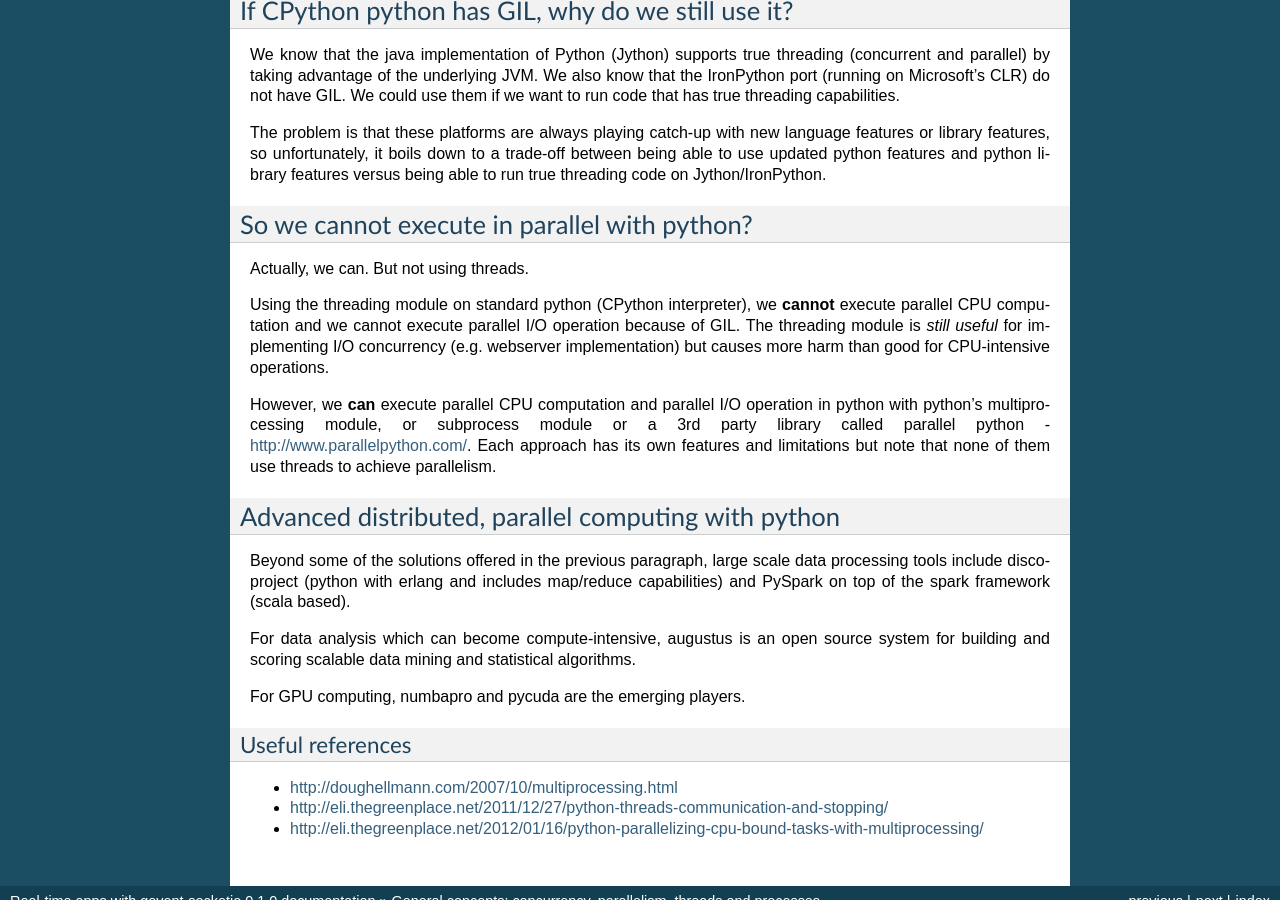
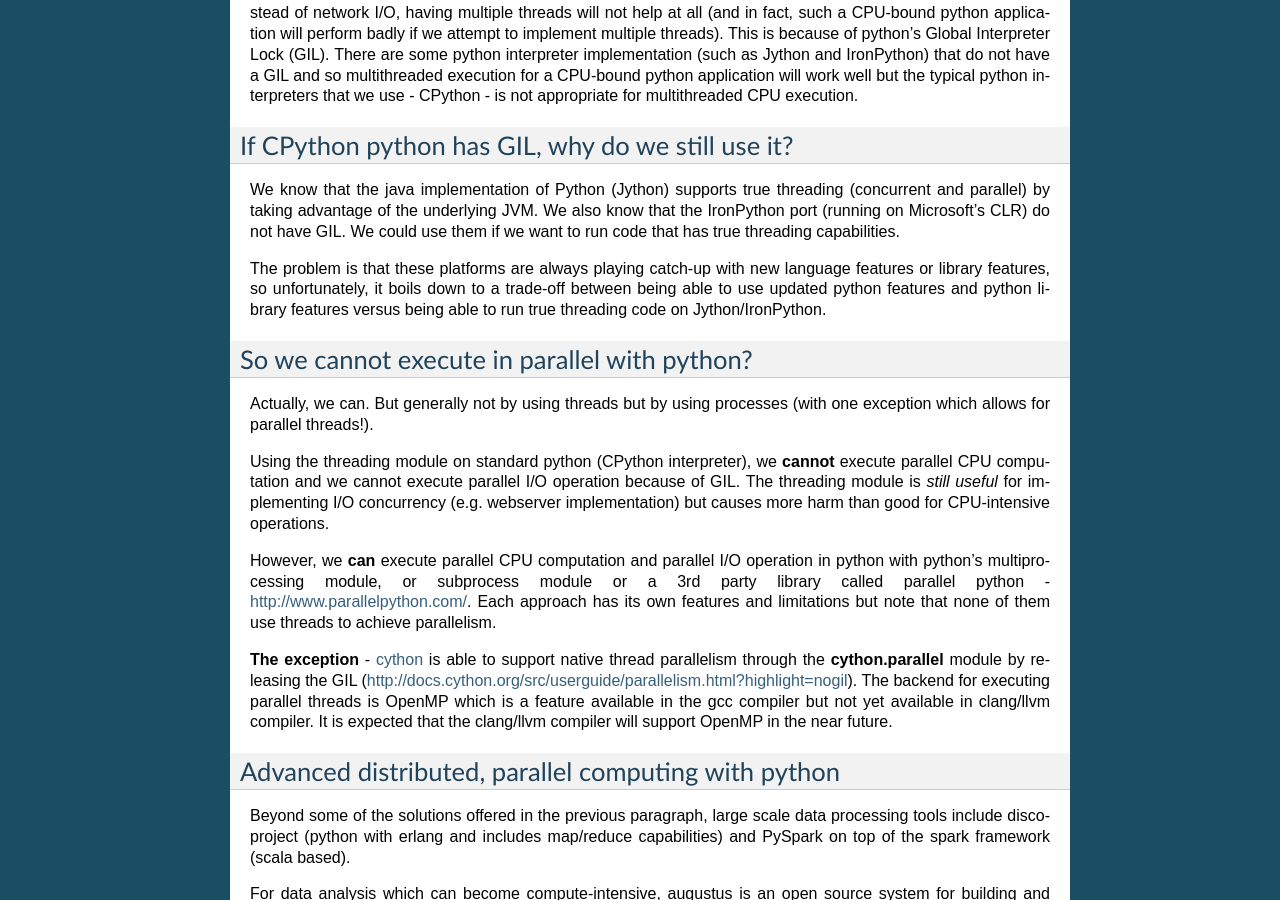
Before and after one commit to calvinchengx/learngeventsocketio, a Sphinx documentation site: the page built from docs/source/general_concepts.rst, in a window 1280 px wide and 900 px high, scrolled down 2372 px. Built offline with Sphinx 7.4.7, drawn with Linux system fonts in a browser that asks for light colours; formulas are drawn with MathJax 3; some of the changed text lies outside the part shown.

Commit message:
Update general concepts

```diff
--- a/docs/source/general_concepts.rst
+++ b/docs/source/general_concepts.rst
@@ -11,6 +11,12 @@
 So what's the difference, you ask?
 
 Concurrency and parallelism are distinct concepts. Concurrency is concerned with managing access to shared state from different threads, whereas parallelism is concerned with utilizing multiple processors/cores to improve the performance of a computation.
+
+What's a coroutine?
+----------------------
+
+It's a computer program that generalize subroutines to allow multiple entry points for suspending and resuming execution at certain locations.  Coroutines are suitable for implementing cooperative tasks, iterators, infinite lists and pipes.
+
 
 .. _threads-label:
 
@@ -93,11 +99,13 @@
 So we cannot execute in parallel with python?
 -----------------------------------------------------
 
-Actually, we can. But not using threads.
+Actually, we can. But generally not by using threads but by using processes (with one exception which allows for parallel threads!).
 
 Using the threading module on standard python (CPython interpreter), we **cannot** execute parallel CPU computation and we cannot execute parallel I/O operation because of GIL.  The threading module is *still useful* for implementing I/O concurrency (e.g. webserver implementation) but causes more harm than good for CPU-intensive operations.
 
 However, we **can** execute parallel CPU computation and parallel I/O operation in python with python's multiprocessing module, or subprocess module or a 3rd party library called parallel python - http://www.parallelpython.com/.  Each approach has its own features and limitations but note that none of them use threads to achieve parallelism.
+
+**The exception** - `cython <http://cython.org>`_ is able to support native thread parallelism through the **cython.parallel** module by releasing the GIL (http://docs.cython.org/src/userguide/parallelism.html?highlight=nogil).  The backend for executing parallel threads is OpenMP which is a feature available in the gcc compiler but not yet available in clang/llvm compiler.  It is expected that the clang/llvm compiler will support OpenMP in the near future.
 
 Advanced distributed, parallel computing with python
 ----------------------------------------------------------
```
